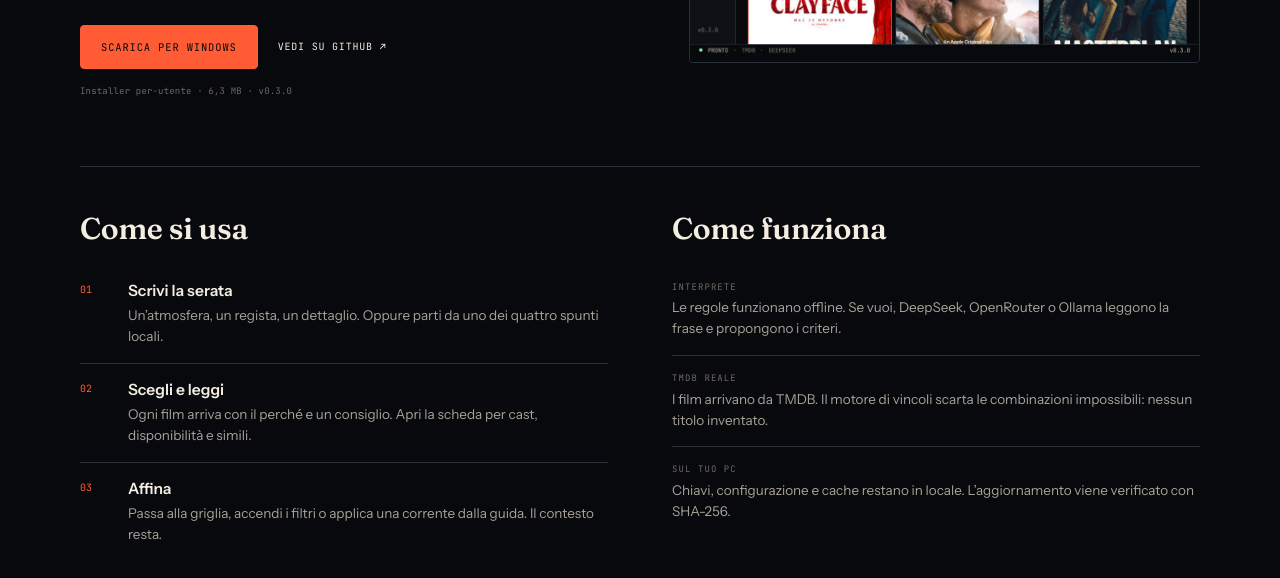
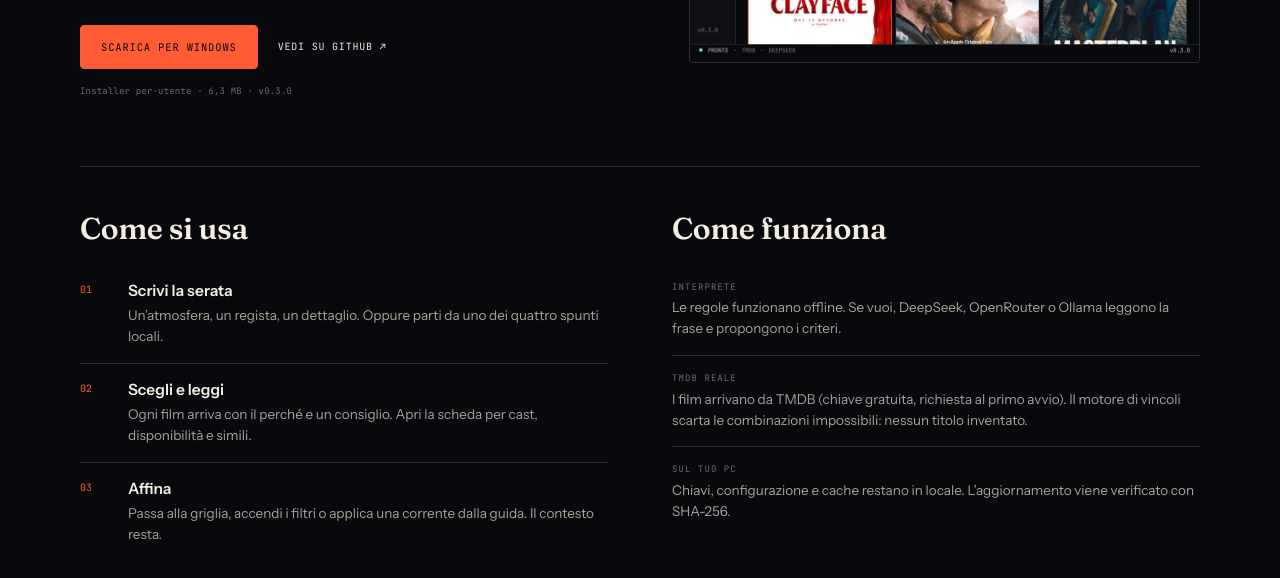
Before and after one commit to Emanueleparis98/cinematch, a plain HTML site: page site/index.html in a window 1280 px wide. Shown: the part 488-1066 px from the top of the page. Drawn offline with Linux system fonts and the light colour scheme; no server answers.

Commit message:
sito: ricorda la chiave TMDB gratuita al primo avvio

```diff
--- a/site/index.html
+++ b/site/index.html
@@ -106,7 +106,7 @@
           </li>
           <li>
             <span class="label">TMDB REALE</span>
-            <p>I film arrivano da TMDB. Il motore di vincoli scarta le combinazioni impossibili: nessun titolo inventato.</p>
+            <p>I film arrivano da TMDB (chiave gratuita, richiesta al primo avvio). Il motore di vincoli scarta le combinazioni impossibili: nessun titolo inventato.</p>
           </li>
           <li>
             <span class="label">SUL TUO PC</span>
```
